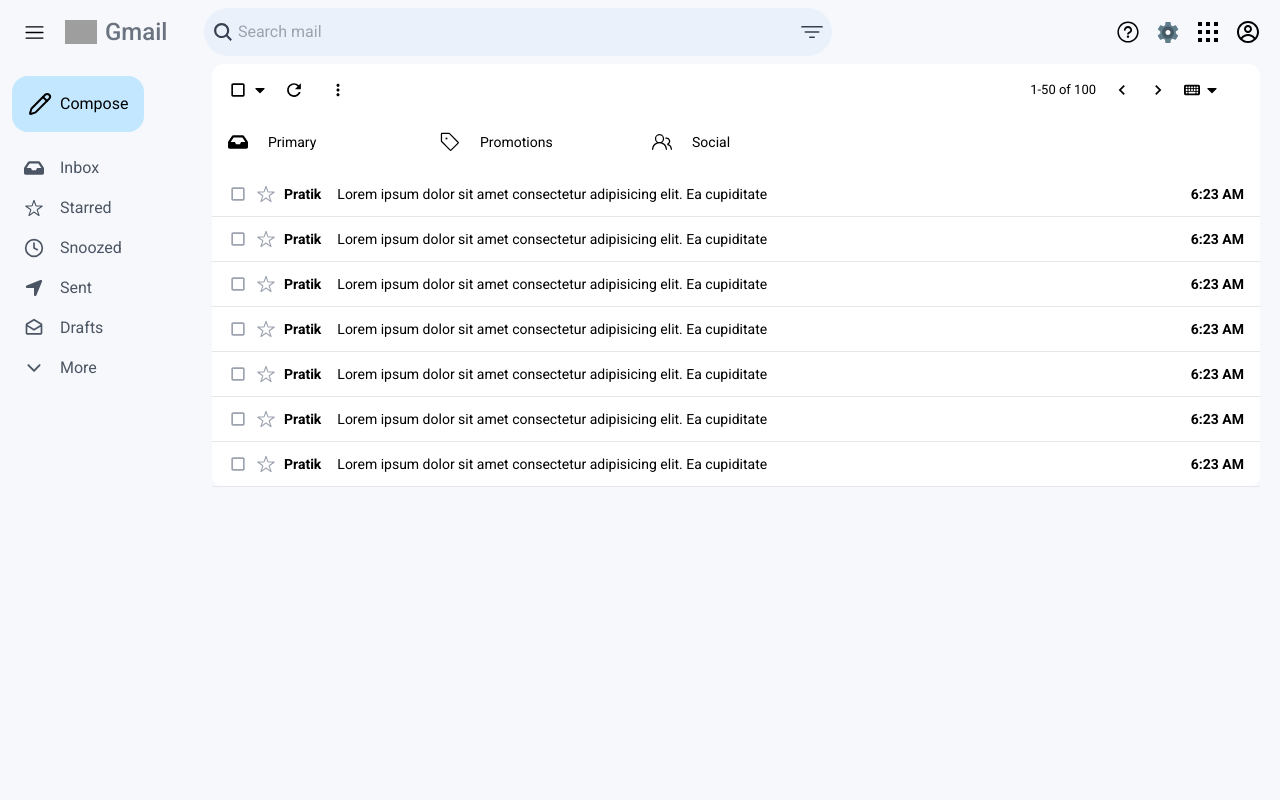
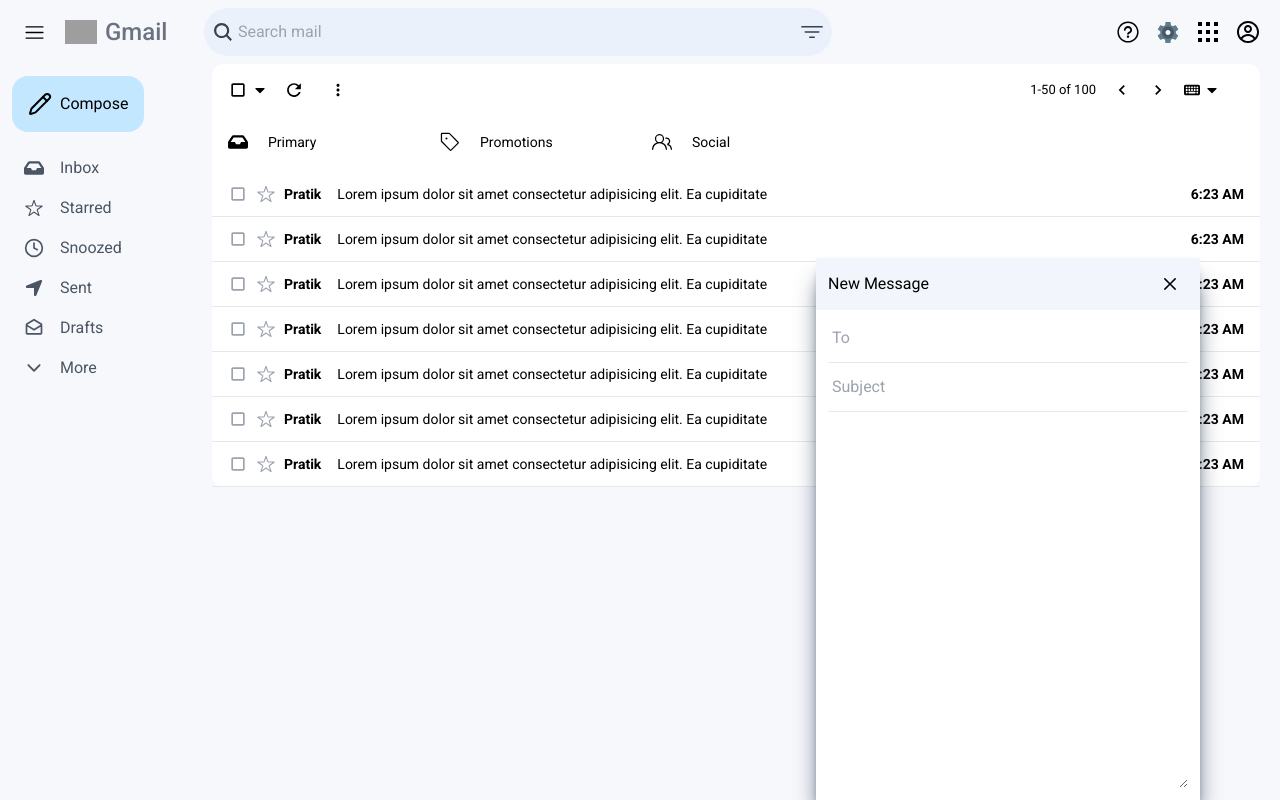
Before and after one commit to Pycreater/gmail-clone, a React (Vite) app in the folder frontend/: page / in a window 1280 px wide. Both pictures are taken after a click on the button "Compose". Built offline with nearby package versions, Linux system fonts and the light colour scheme; grey boxes are pictures that could not be loaded.

Commit message:
feat(redux) add redux functionality

```diff
--- a/frontend/package.json
+++ b/frontend/package.json
@@ -10,10 +10,12 @@
     "preview": "vite preview"
   },
   "dependencies": {
+    "@reduxjs/toolkit": "^2.2.7",
     "react": "^18.3.1",
     "react-avatar": "^5.0.3",
     "react-dom": "^18.3.1",
     "react-icons": "^5.2.1",
+    "react-redux": "^9.1.2",
     "react-router-dom": "^6.26.0"
   },
   "devDependencies": {
--- a/frontend/src/App.jsx
+++ b/frontend/src/App.jsx
@@ -3,6 +3,7 @@ import InBox from "./components/InBox";
 import Mail from "./components/Mail";
 import NavBar from "./components/NavBar";
 import { createBrowserRouter, RouterProvider } from "react-router-dom";
+import SendEmail from "./components/SendEmail";
 
 const appRouter = createBrowserRouter([
   {
@@ -26,6 +27,9 @@ function App() {
     <div className="bg-[#F6F8FC] h-screen">
       <NavBar />
       <RouterProvider router={appRouter} />
+      <div className="absolute w-[30%] bottom-0 right-20 z-10">
+        <SendEmail />
+      </div>
     </div>
   );
 }
--- /dev/null
+++ b/frontend/src/components/SendEmail.jsx
@@ -0,0 +1,39 @@
+import { RxCross2 } from "react-icons/rx";
+import { useDispatch, useSelector } from "react-redux";
+import { setOpen } from "../redux/appSlice";
+
+const SendEmail = () => {
+  const { open } = useSelector((store) => store.app);
+  const dispatch = useDispatch();
+
+  return (
+    <div
+      className={`${
+        open ? "block" : "hidden"
+      } bg-white max-w-6xl shadow-xl shadow-slate-600 rounded-t-md`}
+    >
+      <div className="flex items-center justify-between px-3 py-2 bg-[#F2F6FC]">
+        <h1>New Message</h1>
+        <div
+          onClick={() => dispatch(setOpen(false))}
+          className="p-2 rounded-full hover:bg-gray-200 cursor-pointer"
+        >
+          <RxCross2 size={"20px"} />
+        </div>
+      </div>
+      <form action="" className="flex flex-col p-3 gap-2">
+        <input type="text" placeholder="To" className="outline-none p-1" />
+        <hr />
+        <input type="text" placeholder="Subject" className="outline-none p-1" />
+        <hr />
+        <textarea
+          rows={"15"}
+          cols={"30"}
+          className="outline-none py-1"
+        ></textarea>
+      </form>
+    </div>
+  );
+};
+
+export default SendEmail;
--- a/frontend/src/components/SideBar.jsx
+++ b/frontend/src/components/SideBar.jsx
@@ -5,6 +5,8 @@ import { FiClock } from "react-icons/fi";
 import { FaLocationArrow } from "react-icons/fa6";
 import { IoIosArrowDown } from "react-icons/io";
 import { MdOutlineDrafts } from "react-icons/md";
+import { useDispatch } from "react-redux";
+import { setOpen } from "../redux/appSlice";
 
 const sideBarItems = [
   {
@@ -34,10 +36,14 @@ const sideBarItems = [
 ];
 
 const SideBar = () => {
+  const dispatch = useDispatch();
   return (
     <div className="w-[15%]">
       <div className="p-3">
-        <button className="flex items-center gap-2 bg-[#C2E7FF] p-4 rounded-2xl hover:shadow-md">
+        <button
+          onClick={() => dispatch(setOpen(true))}
+          className="flex items-center gap-2 bg-[#C2E7FF] p-4 rounded-2xl hover:shadow-md"
+        >
           <LuPencil size={"24px"} />
           Compose
         </button>
--- a/frontend/src/main.jsx
+++ b/frontend/src/main.jsx
@@ -1,10 +1,14 @@
-import { StrictMode } from 'react'
-import { createRoot } from 'react-dom/client'
-import App from './App.jsx'
-import './index.css'
+import { StrictMode } from "react";
+import { createRoot } from "react-dom/client";
+import App from "./App.jsx";
+import "./index.css";
+import { Provider } from "react-redux";
+import store from "./redux/store.js";
 
-createRoot(document.getElementById('root')).render(
+createRoot(document.getElementById("root")).render(
   <StrictMode>
-    <App />
-  </StrictMode>,
-)
+    <Provider store={store}>
+      <App />
+    </Provider>
+  </StrictMode>
+);
--- /dev/null
+++ b/frontend/src/redux/appSlice.js
@@ -0,0 +1,17 @@
+import { createSlice } from "@reduxjs/toolkit";
+
+const appSlice = createSlice({
+  name: "app",
+  initialState: {
+    open: false,
+  },
+  reducers: {
+    //actions
+    setOpen: (state, action) => {
+      state.open = action.payload;
+    },
+  },
+});
+
+export const { setOpen } = appSlice.actions;
+export default appSlice.reducer;
--- /dev/null
+++ b/frontend/src/redux/store.js
@@ -0,0 +1,10 @@
+import { configureStore } from "@reduxjs/toolkit";
+import appSlice from "./appSlice";
+
+const store = configureStore({
+  reducer: {
+    app: appSlice,
+  },
+});
+
+export default store;
```
Also changed, not shown: 1 other file (tests, documents, lock files or other folders).
